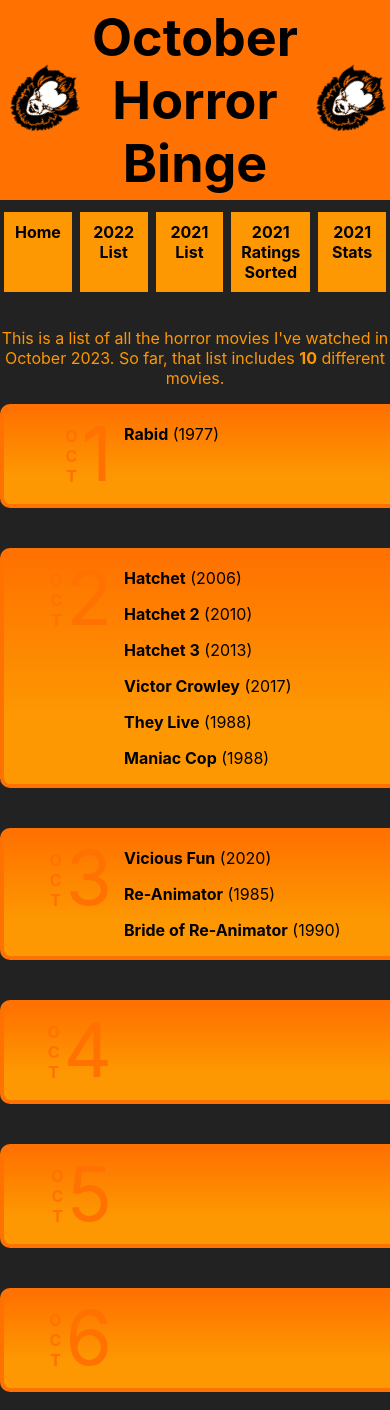
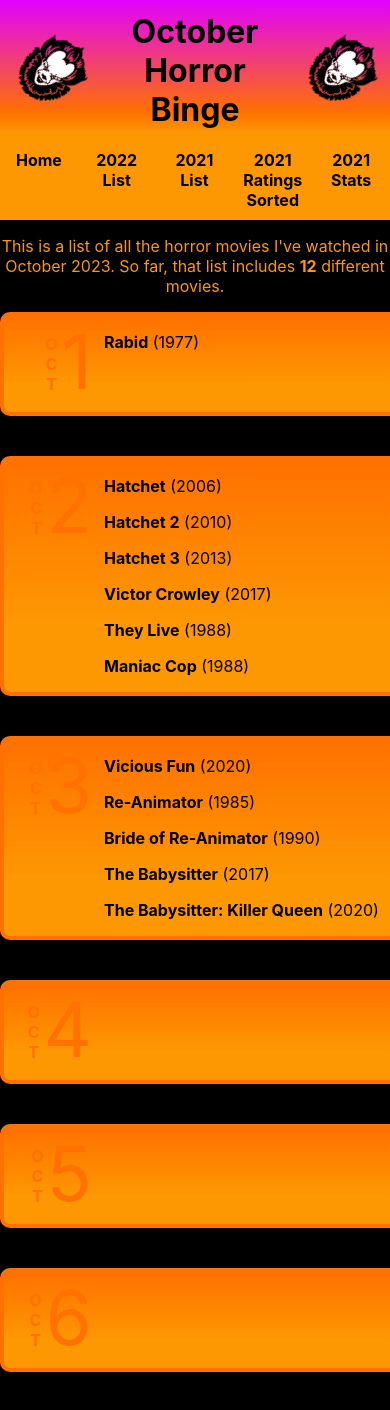
Before and after one commit to cshov/october-horror-binge, a React (Create React App) app: page / in a window 390 px wide. Shown: the top 1410 px of the page. Built offline with nearby package versions, Linux system fonts and the light colour scheme.

Commit message:
styles overhaul

```diff
--- a/src/App.css
+++ b/src/App.css
@@ -1,4 +1,9 @@
+body {
+  background: linear-gradient(180deg, #e102ff 0%, #ff7100 30%, #fd9702 80%);
+}
+
 .App {
+  background-color: #000;
   text-align: center;
   max-width: 1000px;
   margin: 0 auto;
@@ -18,7 +23,7 @@
   }
 }
 .App .App-header {
-  background-color: #ff7100;
+  background: linear-gradient(180deg, #e102ff 0%, #ff7100 80%, #fd9702 95%);
   height: 200px;
   display: flex;
   flex-direction: row;
@@ -26,9 +31,24 @@
   justify-content: center;
   color: white;
 }
+@media only screen and (max-width: 600px) {
+  .App .App-header {
+    height: 140px;
+  }
+}
 .App h1 {
   color: #000;
   font-size: 52px;
+}
+@media only screen and (max-width: 800px) {
+  .App h1 {
+    font-size: 40px;
+  }
+}
+@media only screen and (max-width: 600px) {
+  .App h1 {
+    font-size: 32px;
+  }
 }
 .App h2 {
   font-size: 32px;
@@ -45,11 +65,9 @@
 }
 .App .navMenu {
   display: flex;
-  margin: 8px 0 32px;
 }
 .App .navMenu a {
   flex: 1;
-  margin: 4px;
   padding: 10px;
   font-weight: bold;
   background: #fd9702;
--- a/src/App.scss
+++ b/src/App.scss
@@ -1,6 +1,12 @@
 @import './globals';
 
+body {
+  //background-color: $witches-purple;
+  background: linear-gradient(180deg, $witches-purple 0%, $dark-jackolantern 30%, $light-jackolantern 80%);
+}
+
 .App {
+  background-color: #000;
   text-align: center;
   max-width: 1000px;
   margin: 0 auto;
@@ -19,18 +25,32 @@
   }
 
   .App-header {
-    background-color: $dark-jackolantern;
+    //background-color: $dark-jackolantern;
+    background: linear-gradient(180deg, $witches-purple 0%, $dark-jackolantern 80%, $light-jackolantern 95%);
     height: 200px;
     display: flex;
     flex-direction: row;
     align-items: center;
     justify-content: center;
     color: white;
+
+    @media only screen and (max-width: 600px) {
+      height: 140px;
+    }
   }
 
   h1 {
     color: #000;
     font-size: 52px;
+
+    @media only screen and (max-width: 800px) {
+      font-size: 40px;
+    }
+
+    @media only screen and (max-width: 600px) {
+      font-size: 32px
+    }
+
   }
 
   h2 {
@@ -52,12 +72,12 @@
 
   .navMenu {
     display: flex;
-    margin: 8px 0 32px;
+    //margin: 8px 0 0;
     //background-color: $light-jackolantern;
 
     a {
       flex: 1;
-      margin: 4px;
+      //margin: 4px;
       padding: 10px;
       font-weight: bold;
       background: $light-jackolantern;
--- a/src/data/movies2023.json
+++ b/src/data/movies2023.json
@@ -58,5 +58,17 @@
     "year": 1990,
     "dateWatched": 3,
     "imdbId": "tt0099180"
+  },
+  {
+    "name": "The Babysitter",
+    "year": 2017,
+    "dateWatched": 3,
+    "imdbId": "tt4225622"
+  },
+  {
+    "name": "The Babysitter: Killer Queen",
+    "year": 2020,
+    "dateWatched": 3,
+    "imdbId": "tt11024272"
   }
 ]
--- a/src/pages/Movies2023/Movies2023.css
+++ b/src/pages/Movies2023/Movies2023.css
@@ -1,9 +1,13 @@
+.twentyThree {
+  display: flex;
+  flex-direction: column;
+}
 .twentyThree p {
   color: #fd9702;
 }
 .twentyThree .dayPanel {
   display: flex;
-  width: 400px;
+  width: 500px;
   flex-direction: row;
   margin: 0 auto 40px;
   border-radius: 10px;
@@ -14,6 +18,11 @@
 .twentyThree .dayPanel:hover {
   border: 4px solid #e102ff;
   background: linear-gradient(180deg, #e102ff 0%, #fd9702 70%);
+}
+@media only screen and (max-width: 520px) {
+  .twentyThree .dayPanel {
+    width: 400px;
+  }
 }
 .twentyThree .dayPanel:hover {
   background-color: #000;
@@ -26,6 +35,11 @@
   display: flex;
   width: 120px;
   color: #ff7100;
+}
+@media only screen and (max-width: 500px) {
+  .twentyThree .dayPanel .dayMonthLabel {
+    width: 100px;
+  }
 }
 .twentyThree .dayPanel .dayMonthLabel .spacer {
   flex: 1;
--- a/src/pages/Movies2023/Movies2023.scss
+++ b/src/pages/Movies2023/Movies2023.scss
@@ -1,29 +1,32 @@
 @import '../../globals';
 
 .twentyThree {
+  display: flex;
+  flex-direction: column;
+
   p {
     color: $light-jackolantern;
   }
 
   .dayPanel {
     display: flex;
-    width: 400px;
+    width: 500px;
     flex-direction: row;
     margin: 0 auto 40px;
-
     border-radius: 10px;
-    //background-color: $light-jackolantern;
-
     background: linear-gradient(180deg, $dark-jackolantern 0%, $light-jackolantern 70%); //, #000 100%);
     border: 4px solid $dark-jackolantern;
+    color: #000;
 
     &:hover {
       border: 4px solid $witches-purple;
       background: linear-gradient(180deg, $witches-purple 0%, $light-jackolantern 70%); //, #000 100%);
     }
 
+    @media only screen and (max-width: 520px) {
+      width: 400px;
+    }
 
-    color: #000;
 
     &:hover{
       background-color: #000;
@@ -41,6 +44,10 @@
       display: flex;
       width: 120px;
       color: $dark-jackolantern;
+
+      @media only screen and (max-width: 500px) {
+        width: 100px;
+      }
 
       .spacer {
         flex: 1;
```
Also changed, not shown: 2 other files (tests, documents, lock files or other folders).
